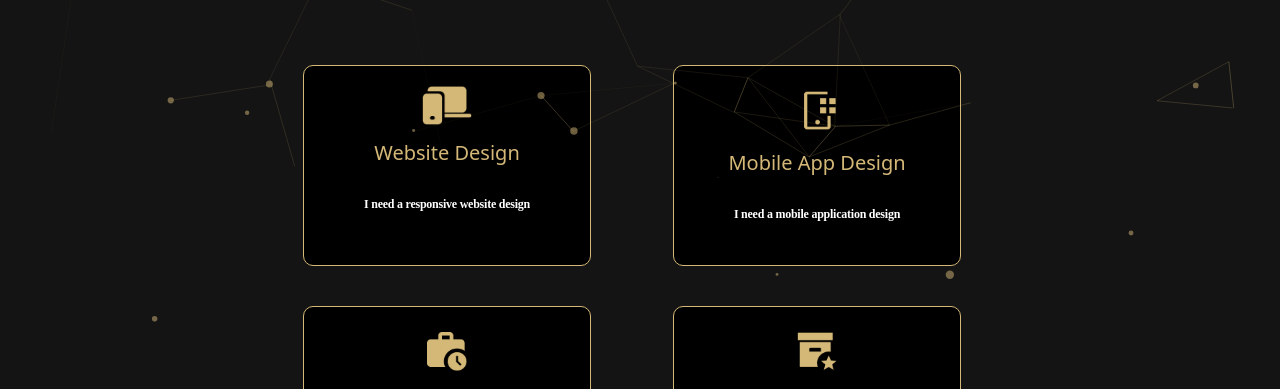
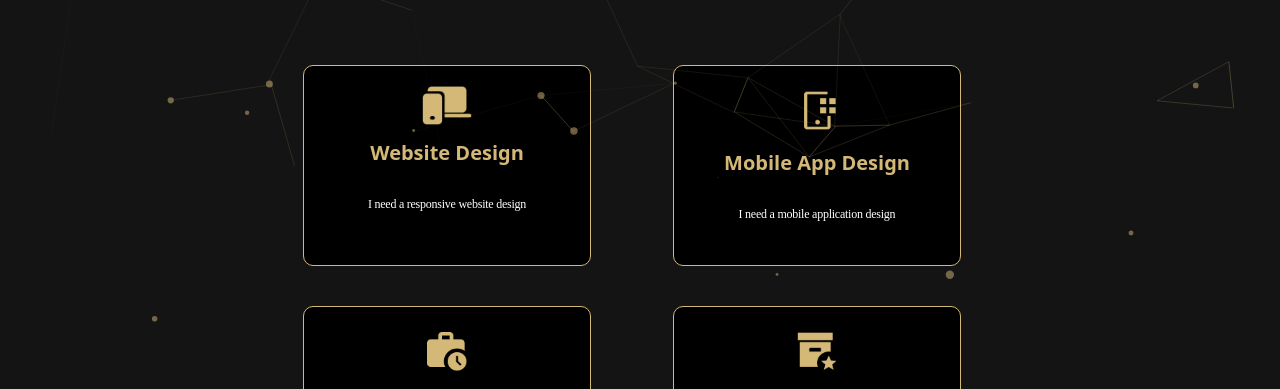
Before and after one commit to sparkybug/Chris-Portfolio, a plain HTML site: page contact.html in a window 1280 px wide. Shown: the part 338-727 px from the top of the page. Drawn offline with nearby package versions, Linux system fonts and the light colour scheme.

Commit message:
resolving issues

```diff
--- a/contact.html
+++ b/contact.html
@@ -78,7 +78,7 @@
 
             <div class="row h-100 justify-content-center align-items-center">
 
-                <div class="col-10 col-md-8 col-lg-10">
+                <div class="col-10 col-md-8 col-lg-10 mx-auto">
                     <div class="swiper mySwiper swiper-h">
                       <div class="swiper-wrapper">
                         <div class="swiper-slide" id="outer">
--- a/css/contact.css
+++ b/css/contact.css
@@ -266,14 +266,14 @@ canvas {
 
 #cardImg h4 {
     color: #D4B877;
-    font-weight: 500;
+    font-weight: 800;
     font-size: 20px;
 }
 
 #cardImg p {
     color: #141414;
     font-size: 12px;
-    font-weight: 600;
+    font-weight: 300;
 }
 
 
```
